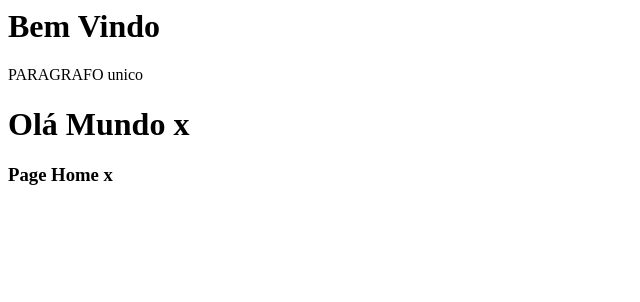
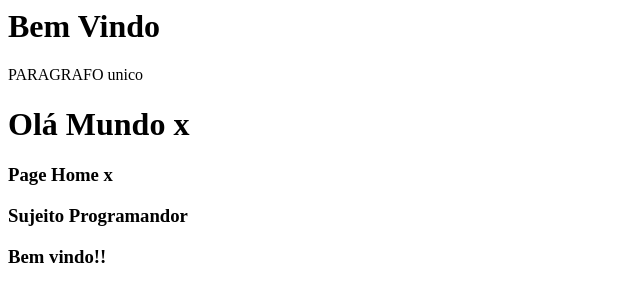
Before and after one commit to volneidba/Curso_Git, a plain HTML site: page index.html in a window 1280 px wide. Shown: the whole page, without its empty margins (0-640 px from the left). Drawn offline with Linux system fonts and the light colour scheme.

Commit message:
adicionando nomes e pg inicial

```diff
--- a/index.html
+++ b/index.html
@@ -2,3 +2,6 @@
 <P> PARAGRAFO unico</P>
 <h1> Olá Mundo x</h1>
 <h3> Page Home x</h>
+<P> Sujeito Programandor</P>
+
+<P> Bem vindo!!</P>
```
Also changed, not shown: nomes.txt.
